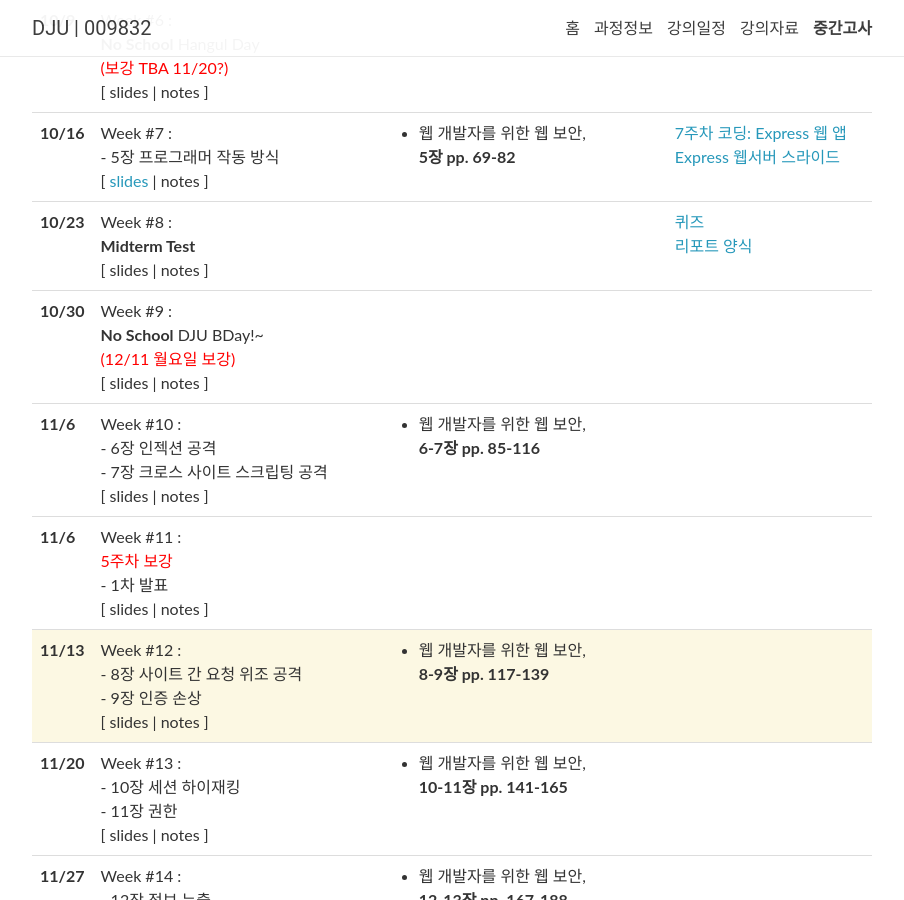
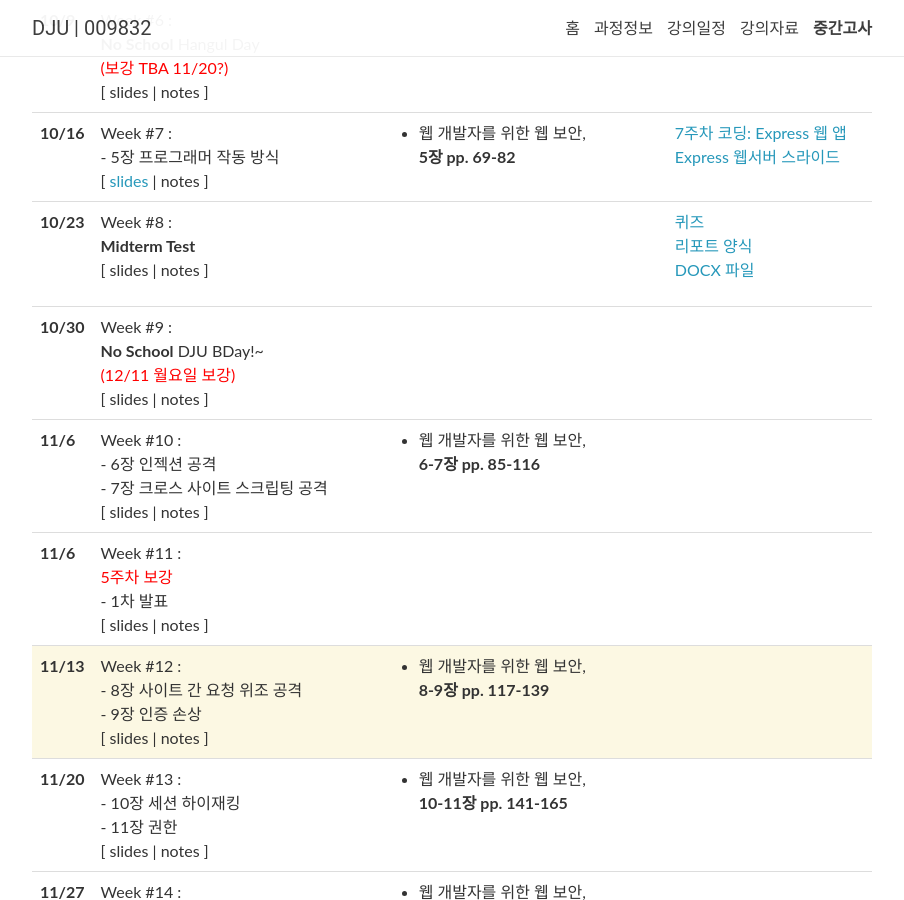
Before and after one commit to 2023-aaronkr/dju-sec, a Jekyll site: the page built from _pages/lectures.md, in a window 1280 px wide and 900 px high, scrolled down 803 px. Shown: the whole window, without its empty margins (188-1092 px from the left). Built offline with Jekyll 4.4.1, drawn with Linux system fonts in a browser that asks for light colours; nearby versions of some CDN libraries; comment, search, counter and statistics services are not loaded.

Commit message:
Update lectures.yml

```diff
--- a/_data/lectures.yml
+++ b/_data/lectures.yml
@@ -83,7 +83,8 @@
     <strong>Midterm Test</strong>
   logistics: >
     <a href="https://forms.gle/jVQDAKLPoX9Punze8">퀴즈</a><br>
-    <a href="https://classroom.github.com/a/Li_CD40-">리포트 양식</a>
+    <a href="https://classroom.github.com/a/Li_CD40-">리포트 양식</a><br>
+    <a href="https://github.com/2023-aaronkr/week-8-midterm-report/blob/main/%EB%85%BC%EB%AC%B8-%EC%96%91%EC%8B%9D.docx">DOCX 파일</a>
 
 - date: 10/30
   week: 9
```
